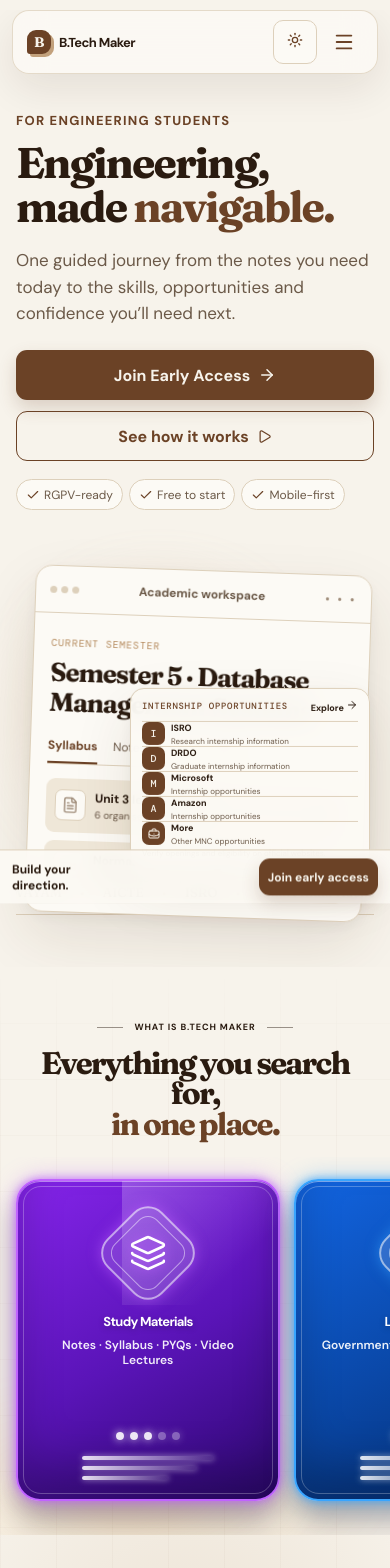
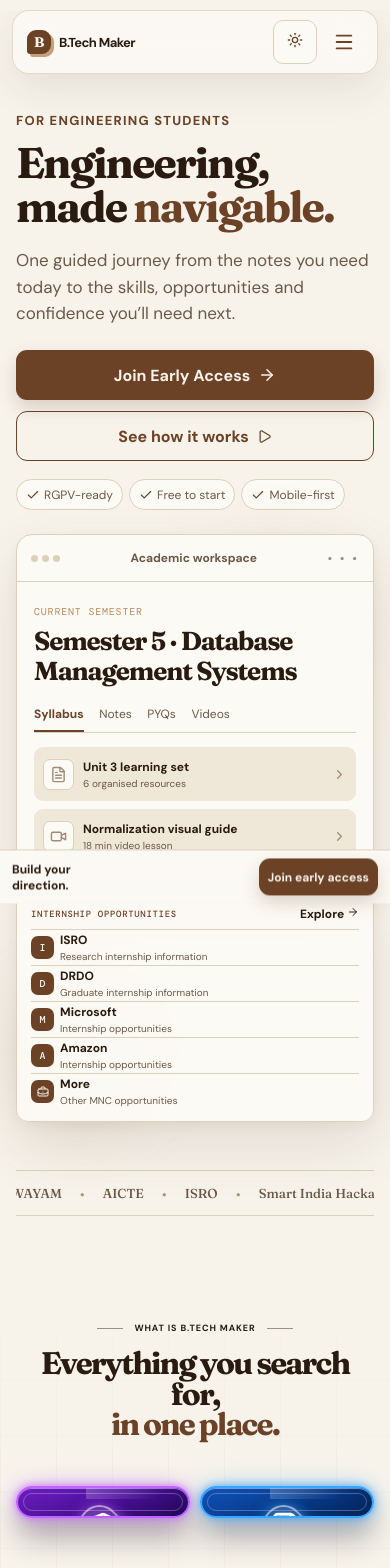
Before and after one commit to Ajay-Kumar-Sharma-230823/prefinalmainpagebtechmaker, a React (Vite) app: page / in a window 390 px wide. Shown: the top 1568 px of the page. Built offline with nearby package versions, Linux system fonts and the light colour scheme.

Commit message:
Fix mobile: 2-col about cards grid + internship card stacked below workspace

```diff
--- a/src/responsive.css
+++ b/src/responsive.css
@@ -68,7 +68,7 @@ img, svg, video, canvas, audio, iframe, embed, object {
 }
 
 /* ══════════════════════════════════════════════════════════════
-   3. HERO SECTION
+   3. HERO SECTION – INTERNSHIP CARD MOBILE STACK FIX
    ══════════════════════════════════════════════════════════════ */
 
 /* Internship float card: keep inside viewport on all sizes */
@@ -80,63 +80,201 @@ img, svg, video, canvas, audio, iframe, embed, object {
   min-height: 0;
 }
 
-@media (max-width: 480px) {
-  .internship-float {
-    width: min(240px, 82vw) !important;
-    right: 4px !important;
-    bottom: 4px !important;
-    padding: 10px 11px !important;
-    font-size: 11px;
+/* ── MOBILE: Stack hero cards vertically so internship card
+      does NOT overlap the academic workspace card ── */
+@media (max-width: 600px) {
+  /* Turn the hero visual into a vertical column */
+  .hero-visual {
+    display: flex !important;
+    flex-direction: column !important;
+    align-items: stretch !important;
+    gap: 12px !important;
+    min-height: 0 !important;
+    transform: none !important;      /* cancel the scale() applied at ≤560px */
+    margin-bottom: 0 !important;
+    overflow: visible !important;
   }
-  .internship-float .opps-head span {
-    font-size: 9px;
+
+  /* Browser / Academic Workspace card: full width, static */
+  .browser-card {
+    position: relative !important;
+    top: auto !important;
+    right: auto !important;
+    width: 100% !important;
+    min-height: 0 !important;
+    transform: none !important;
+    animation: none !important;
+    border-radius: 16px !important;
   }
-  .opportunity-note {
-    display: none; /* hide tiny disclaimer on small screens */
+
+  /* Internship Opportunities card: static, full width, below browser card */
+  .opportunity-float {
+    position: relative !important;
+    top: auto !important;
+    right: auto !important;
+    bottom: auto !important;
+    left: auto !important;
+    width: 100% !important;
+    max-width: 100% !important;
+    margin: 0 !important;
+    animation: none !important;
+    border-radius: 12px !important;
+    padding: 12px 14px !important;
   }
+
+  /* Roadmap float: hide on mobile (too cramped) */
+  .roadmap-float {
+    display: none !important;
+  }
+
+  /* Glows: scale down and reposition */
+  .glow-one { width: 160px !important; height: 160px !important; top: 20px !important; right: 20px !important; }
+  .glow-two { width: 120px !important; height: 120px !important; bottom: 10px !important; left: 10px !important; }
+
+  /* Internship card text sizes on mobile */
+  .opps-head span { font-size: 9px !important; }
+  .opportunity-float article { min-height: 36px !important; }
+  .opportunity-float b { font-size: 12px !important; }
+  .opportunity-float small { font-size: 10px !important; }
+  .opportunity-note { display: none !important; }
 }
 
 @media (max-width: 360px) {
-  .internship-float {
-    width: min(220px, 80vw) !important;
-    right: 2px !important;
-    padding: 8px 10px !important;
-  }
   .hero-copy h1 {
     font-size: clamp(32px, 10vw, 40px) !important;
+  }
+  .opportunity-float {
+    padding: 10px 12px !important;
   }
 }
 
 /* ══════════════════════════════════════════════════════════════
-   4. ABOUT SECTION – ARC CARDS ON NARROW MOBILE
+   4. ABOUT SECTION – 2-COLUMN GRID FOR MOBILE (overrides horizontal scroll)
    ══════════════════════════════════════════════════════════════ */
 
+/* ── At ≤820px polish.css switches to horizontal scroll.
+      Override that with a 2-column grid so ALL 6 cards are visible. ── */
+@media (max-width: 820px) {
+  .about-arc-visual {
+    display: grid !important;
+    grid-template-columns: 1fr 1fr !important;
+    gap: 16px !important;
+    overflow-x: visible !important;
+    scroll-snap-type: none !important;
+    touch-action: auto !important;
+    margin: 24px 0 0 !important;
+    padding: 0 !important;
+    min-height: 0 !important;
+    align-items: start !important;
+  }
+
+  /* All 6 arc-cards: reset absolutely-positioned / flex-item styles */
+  .arc-card {
+    width: 100% !important;
+    flex: none !important;
+    flex-basis: auto !important;
+    position: relative !important;
+    inset: auto !important;
+    top: auto !important;
+    left: auto !important;
+    right: auto !important;
+    rotate: 0deg !important;
+    animation: none !important;
+    translate: 0 0 !important;
+    scroll-snap-align: none !important;
+    height: auto !important;
+    min-height: 220px !important;
+  }
+
+  /* Hub: span full width, centered below the grid */
+  .arc-hub {
+    grid-column: 1 / -1 !important;
+    position: relative !important;
+    bottom: auto !important;
+    left: auto !important;
+    translate: 0 0 !important;
+    scale: 1 !important;
+    margin: 24px auto 0 !important;
+    flex: none !important;
+    order: 99 !important;
+    width: 184px !important;
+    height: 174px !important;
+    transform-origin: center center !important;
+  }
+
+  /* Hide connectors SVG – paths don't apply in grid layout */
+  .arc-connectors { display: none !important; }
+
+  /* Enforce card order: study | video | skills | internships | hackathons | mentorship */
+  .arc-card-study       { order: 1 !important; }
+  .arc-card-video       { order: 2 !important; }
+  .arc-card-skills      { order: 3 !important; }
+  .arc-card-internships { order: 4 !important; }
+  .arc-card-hackathons  { order: 5 !important; }
+  .arc-card-mentorship  { order: 6 !important; }
+
+  /* Icon shell: scale for 2-col grid */
+  .arc-icon-shell {
+    width: 62px !important;
+    height: 62px !important;
+    margin-bottom: 14px !important;
+  }
+  .arc-card-face    { padding: 20px 14px 16px !important; }
+  .arc-card-front strong { font-size: 16px !important; }
+  .arc-card-front small  { font-size: 11px !important; }
+  .arc-card-lines   { margin-top: 12px !important; }
+
+  /* Arc hub orbit rings: keep them centered under the hub logo */
+  .arc-hub-orbits {
+    width: 380px !important;
+    scale: 1 !important;
+    transform-origin: center center !important;
+  }
+
+  /* Cancel the horizontal-scroll behaviour added by the 820px media query */
+  .about-arc-visual::before {
+    display: none !important;
+  }
+}
+
+/* ── Narrow mobile: tighten spacing ── */
 @media (max-width: 480px) {
-  /* Arc hub orbits: scale down on small screens */
-  .arc-hub-orbits {
-    width: 360px !important;
-    transform-origin: center bottom;
-    scale: .82;
+  .about-arc-visual {
+    gap: 10px !important;
   }
+  .arc-card {
+    min-height: 190px !important;
+  }
+  .arc-icon-shell {
+    width: 52px !important;
+    height: 52px !important;
+    margin-bottom: 10px !important;
+  }
+  .arc-card-face    { padding: 16px 10px 12px !important; }
+  .arc-card-front strong { font-size: 14px !important; }
+  .arc-card-front small  { font-size: 10px !important; }
+  .arc-hub-orbits   { width: 320px !important; }
+
   /* About arc section heading */
   .about-arc-heading h2 {
     font-size: clamp(28px, 8vw, 36px) !important;
   }
-  /* Improve card readability */
-  .arc-card-front strong {
-    font-size: 13px !important;
-  }
 }
 
+/* ── Very narrow mobile (360px) ── */
 @media (max-width: 360px) {
-  .arc-hub-orbits {
-    scale: .70;
+  .about-arc-visual {
+    gap: 8px !important;
   }
-  /* About cards: 2-col grid stays but tighten */
-  .about-arc-visual .arc-card {
-    flex-basis: min(74vw, 220px) !important;
-    width: min(74vw, 220px) !important;
+  .arc-card {
+    min-height: 170px !important;
   }
+  .arc-icon-shell {
+    width: 44px !important;
+    height: 44px !important;
+  }
+  .arc-card-front strong { font-size: 13px !important; }
+  .arc-hub-orbits   { width: 280px !important; scale: 0.8 !important; }
 }
 
 /* ══════════════════════════════════════════════════════════════
```
